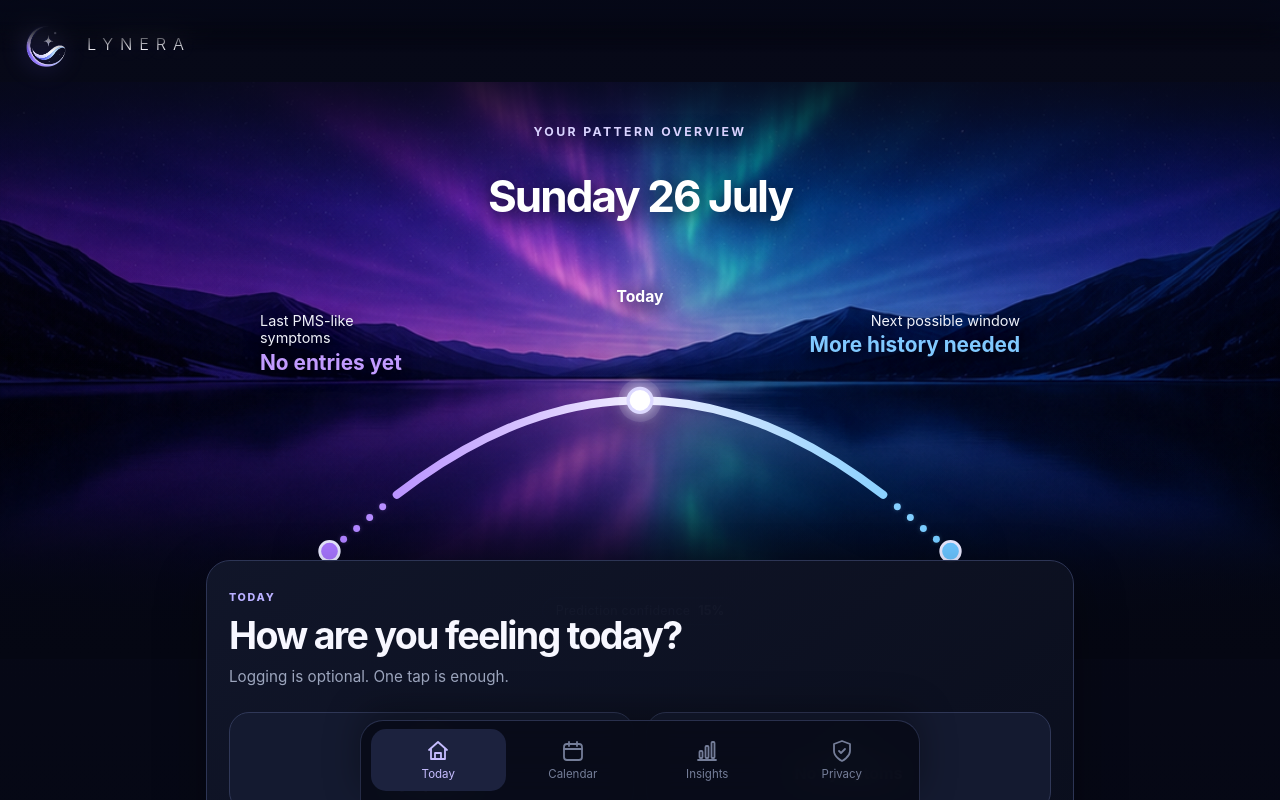
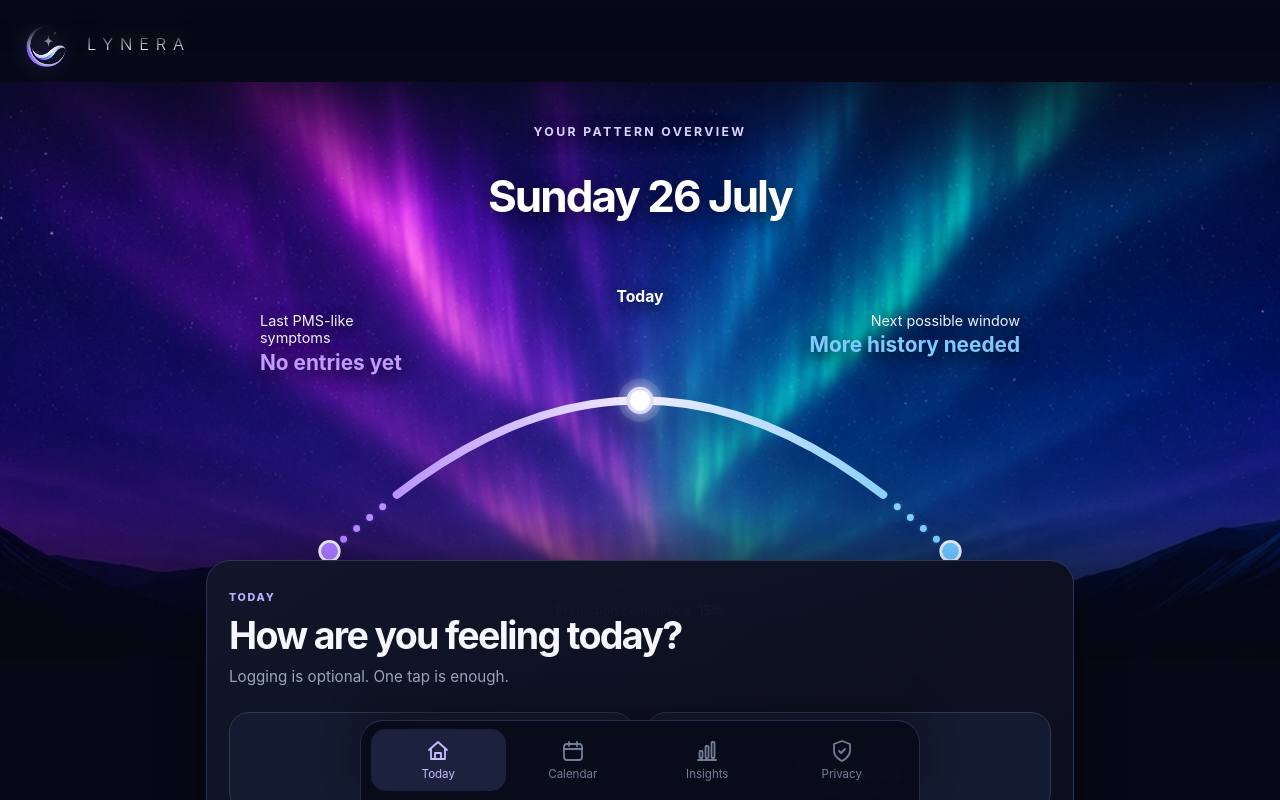
Before and after one commit to lynera-app/lynera-app, a React (Vite) app: page / in a window 1280 px wide. Both pictures are taken after a click on the button "Start privately". Shown: the top 800 px of the page. Built offline with nearby package versions, Linux system fonts and the light colour scheme.

Commit message:
Chat-based update

```diff
--- a/public/sw.js
+++ b/public/sw.js
@@ -1,4 +1,4 @@
-const CACHE = 'lynera-v18';
+const CACHE = 'lynera-v19';
 const base = new URL('./', self.location.href).pathname;
 const core = [base, `${base}manifest.webmanifest`, `${base}icons/icon-192.png`, `${base}icons/icon-512.png`, `${base}icons/apple-touch-icon.png`];
 self.addEventListener('install', event => event.waitUntil(caches.open(CACHE).then(cache => cache.addAll(core)).then(() => self.skipWaiting())));
--- a/src/screens/Home.tsx
+++ b/src/screens/Home.tsx
@@ -35,6 +35,7 @@ export function Home({
   return (
     <main className="home-screen">
       <section className="pattern-hero" style={{ '--aurora-image': `url(${auroraHome})` } as CSSProperties} aria-labelledby="pattern-overview-title">
+        <img className="pattern-background-image" src={auroraHome} alt="" aria-hidden="true" />
         <div className="pattern-content">
           <p className="hero-kicker" id="pattern-overview-title">Your pattern overview</p>
 
--- a/src/styles.css
+++ b/src/styles.css
@@ -838,3 +838,33 @@ body{background:#050713}
     background-position:center 72%;
   }
 }
+
+
+/* Lynera deterministic aurora positioning v19.
+   The source image is portrait-oriented and, with background-size: cover,
+   has no vertical overflow in this hero. That made background-position-y a
+   no-op. Render it as a separate oversized layer so its vertical offset is
+   explicit and reliable across iPhone/PWA layouts. */
+.pattern-hero{
+  background-image:none;
+}
+.pattern-background-image{
+  position:absolute;
+  z-index:-2;
+  top:-95px;
+  left:50%;
+  width:116%;
+  height:calc(100% + 150px);
+  transform:translateX(-50%);
+  object-fit:cover;
+  object-position:center;
+  pointer-events:none;
+  user-select:none;
+}
+@media(max-width:520px){
+  .pattern-background-image{
+    top:-92px;
+    width:118%;
+    height:calc(100% + 145px);
+  }
+}
```
Also changed, not shown: src/assets/aurora-home.png, 1 other file (tests, documents, lock files or other folders).
